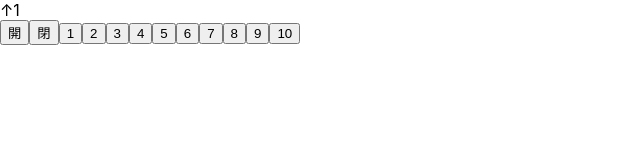
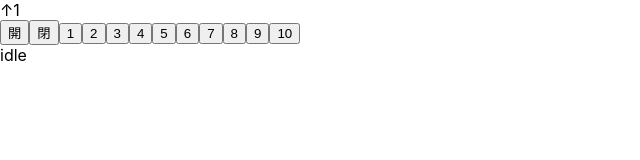
Before and after one commit to sano-home/elevator, a React (Create React App) app: page / in a window 1280 px wide. Shown: the top 160 px of the page, without its empty margins (0-640 px from the left). Built offline with nearby package versions, Linux system fonts and the light colour scheme.

Commit message:
Add move logic

```diff
--- a/src/App.tsx
+++ b/src/App.tsx
@@ -1,11 +1,9 @@
-import { ControlPanel } from './components/ControlPanel';
+import { Elevator } from "./components/Elevator";
 
 function App() {
-  const NUMBER_OF_FLOORS = 10;
-
   return (
     <div className="App">
-      <ControlPanel numberOfFloors={NUMBER_OF_FLOORS} currentFloor={1} isGoingUp={true} />
+      <Elevator />
     </div>
   );
 }
--- /dev/null
+++ b/src/components/Elevator/hooks.ts
@@ -0,0 +1,99 @@
+import { useEffect, useState } from "react";
+
+const NUMBER_OF_FLOORS = 10;
+
+type MODE = "open" | "close" | "idle" | "readyToMove" | "moving";
+
+export const useElevator = () => {
+  const [currentFloor, setCurrentFloor] = useState(1);
+  const [nextFloor, setNextFloor] = useState(0);
+  const [isGoingUp, setIsGoingUp] = useState(true);
+  const [destinationFloors, setDestinationFloors] = useState<number[]>([]);
+  const [mode, setMode] = useState<MODE>("idle");
+
+  const selectFloor = (floor: number) => {
+    console.log("selectFloor", floor);
+    if (floor === currentFloor) {
+      return;
+    }
+
+    if (destinationFloors.includes(floor)) {
+      return;
+    }
+
+    // TODO: 進行方向と逆方向の階を選択した場合もreturn
+
+    // TODO: 次の階に移動中に次の階を選択した場合もreturn
+
+    const newDestinationFloors = [...destinationFloors];
+    newDestinationFloors.push(floor);
+    setDestinationFloors(newDestinationFloors);
+  };
+
+  useEffect(() => {
+    console.log(mode, destinationFloors);
+
+    if (mode === "idle" && destinationFloors.length > 0) {
+      // 出発
+      setMode("moving");
+    } else if (mode === "moving") {
+      if (currentFloor === destinationFloors[0]) {
+        // 到着
+        // destinationFloorsから最初の1つを消す
+        const newDestinationFloors = [...destinationFloors];
+        newDestinationFloors.shift();
+        setDestinationFloors(newDestinationFloors);
+
+        // 到着したら1秒後にopenに切り替える
+        setMode("open");
+      } else {
+        // 出発
+        const isUp = currentFloor < destinationFloors[0];
+        setIsGoingUp(isUp);
+        setNextFloor(isUp ? currentFloor + 1 : currentFloor - 1);
+
+        const timerId = setTimeout(() => {
+          setCurrentFloor(nextFloor);
+        }, 1000);
+        console.log("setTimeout", timerId);
+
+        return () => {
+          console.log("clearTimeout", timerId);
+          clearTimeout(timerId);
+        };
+      }
+    } else if (mode === "open") {
+      // ドアが開く
+      const timerId = setTimeout(() => {
+        setMode("close");
+      }, 1000);
+      console.log("setTimeout Open", timerId);
+
+      return () => {
+        console.log("clearTimeout Open", timerId);
+        clearTimeout(timerId);
+      };
+    } else if (mode === "close") {
+      // ドアが閉まる
+      const timerId = setTimeout(() => {
+        setMode("idle");
+      }, 1000);
+
+      console.log("setTimeout Close", timerId);
+
+      return () => {
+        console.log("clearTimeout Close", timerId);
+        clearTimeout(timerId);
+      };
+    }
+  }, [currentFloor, destinationFloors, mode, nextFloor]);
+
+  return {
+    numberOfFloors: NUMBER_OF_FLOORS,
+    currentFloor,
+    isGoingUp,
+    setMode,
+    selectFloor,
+    mode,
+  };
+};
--- /dev/null
+++ b/src/components/Elevator/index.tsx
@@ -0,0 +1,19 @@
+import { FC } from "react";
+
+import { useElevator } from "./hooks";
+import { ControlPanel } from "./parts/ControlPanel";
+
+export const Elevator: FC = () => {
+  const { numberOfFloors, currentFloor, isGoingUp, selectFloor, mode } = useElevator();
+  return (
+    <>
+      <ControlPanel
+        numberOfFloors={numberOfFloors}
+        currentFloor={currentFloor}
+        isGoingUp={isGoingUp}
+        onClickFloor={selectFloor}
+      />
+      <div>{mode}</div>
+    </>
+  );
+};
--- a/src/components/ControlPanel/index.tsx
+++ b/src/components/Elevator/parts/ControlPanel/index.tsx
@@ -4,8 +4,8 @@ export const ControlPanel: FC<{
   numberOfFloors: number;
   currentFloor: number;
   isGoingUp: boolean;
-}> = ({ numberOfFloors, currentFloor, isGoingUp }) => {
-
+  onClickFloor: (floor: number) => void;
+}> = ({ numberOfFloors, currentFloor, isGoingUp, onClickFloor }) => {
   // create array of floor numbers start from 1
   const floors = Array.from(Array(numberOfFloors), (_, i) => i + 1);
 
@@ -19,9 +19,11 @@ export const ControlPanel: FC<{
         <button>開</button>
         <button>閉</button>
         {floors.map((floor) => (
-          <button key={floor}>{floor}</button>
+          <button key={floor} onClick={() => onClickFloor(floor)}>
+            {floor}
+          </button>
         ))}
       </div>
     </>
   );
-}
+};
--- a/src/reportWebVitals.ts
+++ b/src/reportWebVitals.ts
@@ -1,8 +1,8 @@
-import { ReportHandler } from 'web-vitals';
+import { ReportHandler } from "web-vitals";
 
 const reportWebVitals = (onPerfEntry?: ReportHandler) => {
   if (onPerfEntry && onPerfEntry instanceof Function) {
-    import('web-vitals').then(({ getCLS, getFID, getFCP, getLCP, getTTFB }) => {
+    void import("web-vitals").then(({ getCLS, getFID, getFCP, getLCP, getTTFB }) => {
       getCLS(onPerfEntry);
       getFID(onPerfEntry);
       getFCP(onPerfEntry);
```
Also changed, not shown: src/index.css (+3 -5 lines), src/index.tsx (+7 -8 lines), src/setupTests.ts (+1 -1 lines), 1 other file (tests, documents, lock files or other folders).
